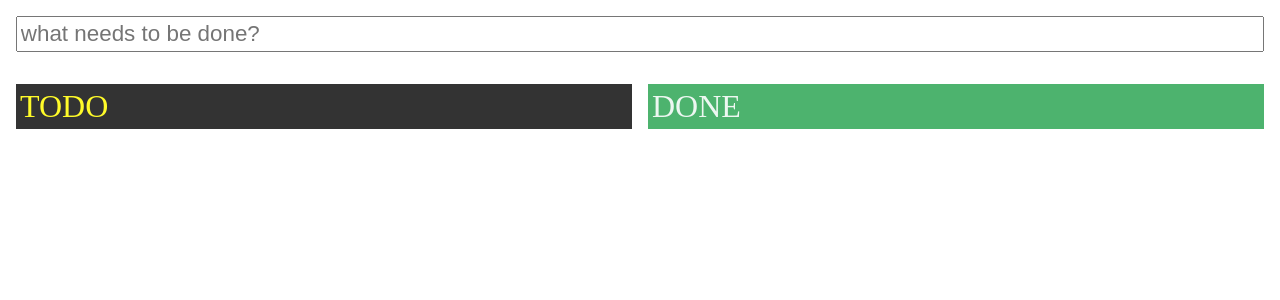
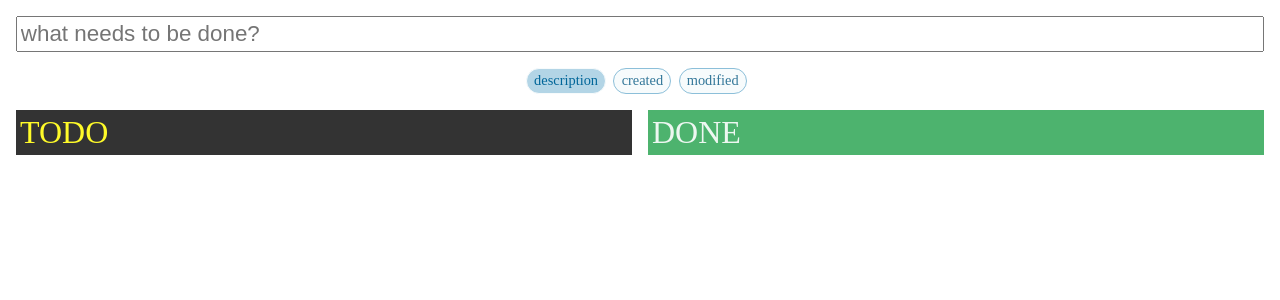
Before and after one commit to timefault/Svelte-Todo-List, a Svelte app: page / in a window 1280 px wide. Shown: the top 300 px of the page. Built offline with nearby package versions, Linux system fonts and the light colour scheme.

Commit message:
added sorting chips

```diff
--- a/src/App.svelte
+++ b/src/App.svelte
@@ -6,7 +6,12 @@
   import { todoList as todos } from "./stores";
   import { getUID, sortData } from "./utility";
 
-  let sortLeft, sortRight;
+  let sortOption = "description";
+  let itemKeys = [
+    ["description", "description"],
+    ["created", "createdAt"],
+    ["modified", "modifiedAt"],
+  ];
 
   todos.subscribe((val) => {
     localStorage.setItem("content", JSON.stringify(val));
@@ -51,6 +56,7 @@
 
   function mark(todo: Todo, done: boolean): void {
     todo.done = done;
+    todo.modifiedAt = Date.now();
     remove(todo);
     $todos = $todos.concat(todo);
   }
@@ -67,15 +73,22 @@
     placeholder="what needs to be done?"
     on:keydown={handleKeydown}
   />
-  <div class="sort-left" />
-  <div class="sort-right" />
+  <div class="sort-options">
+    {#each itemKeys as [description, field] (field)}
+      <input type="radio" bind:group={sortOption} id={field} value={field} />
+      <label class="sort-buttons " for={field}>
+        {description}
+      </label>
+    {/each}
+  </div>
   <div class="left">
     <h2 class="todo-heading">todo</h2>
-    {#each sortData( $todos.filter((t) => !t.done), "description" ) as todo (todo.id)}
+    {#each sortData( $todos.filter((t) => !t.done), sortOption ) as todo (todo.id)}
       <label
+        class="todo-item"
         in:receive={{ key: todo.id }}
         out:send={{ key: todo.id }}
-        animate:flip
+        animate:flip={{ duration: 600 }}
       >
         <input type="checkbox" on:change={() => mark(todo, true)} />
         {todo.description}
@@ -86,12 +99,12 @@
 
   <div class="right">
     <h2 class="done-heading">done</h2>
-    {#each $todos.filter((t) => t.done) as todo (todo.id)}
+    {#each sortData( $todos.filter((t) => t.done), sortOption ) as todo (todo.id)}
       <label
-        class="done"
+        class="todo-item done"
         in:receive={{ key: todo.id }}
         out:send={{ key: todo.id }}
-        animate:flip
+        animate:flip={{ duration: 600 }}
       >
         <input type="checkbox" checked on:change={() => mark(todo, false)} />
         {todo.description}
@@ -112,6 +125,12 @@
   .board > input {
     font-size: 1.4em;
     grid-column: 1/3;
+  }
+  .board > .sort-options {
+    grid-column: 1/3;
+    display: flex;
+    justify-content: center;
+    align-items: center;
   }
   .left,
   .right {
@@ -141,7 +160,7 @@
     margin: 0 0 0.5em 0;
   }
 
-  label {
+  label.todo-item {
     position: relative;
     line-height: 1.2;
     padding: 0.5em 2.5em 0.5em 2em;
@@ -162,8 +181,25 @@
     top: 0.6em;
     margin: 0;
   }
+  input[type="radio"] {
+    display: none;
+  }
+  .sort-buttons {
+    border-radius: 16px;
+    border: 1px solid hsl(200, 50%, 70%);
+    background-color: hsl(200, 50%, 98%);
+    color: hsl(200, 50%, 40%);
+    padding: 0.25em 0.5em;
+    margin-inline-end: 0.5em;
+    font-size: 0.9rem;
+  }
+  input[type="radio"]:checked + label {
+    border: 1px solid hsl(200, 50%, 98%);
+    background-color: hsl(200, 50%, 80%);
+    color: hsl(200, 100%, 30%);
+  }
 
-  .done {
+  label.done {
     border: 1px solid hsl(140, 50%, 70%);
     background-color: hsl(140, 50%, 93%);
   }
```
